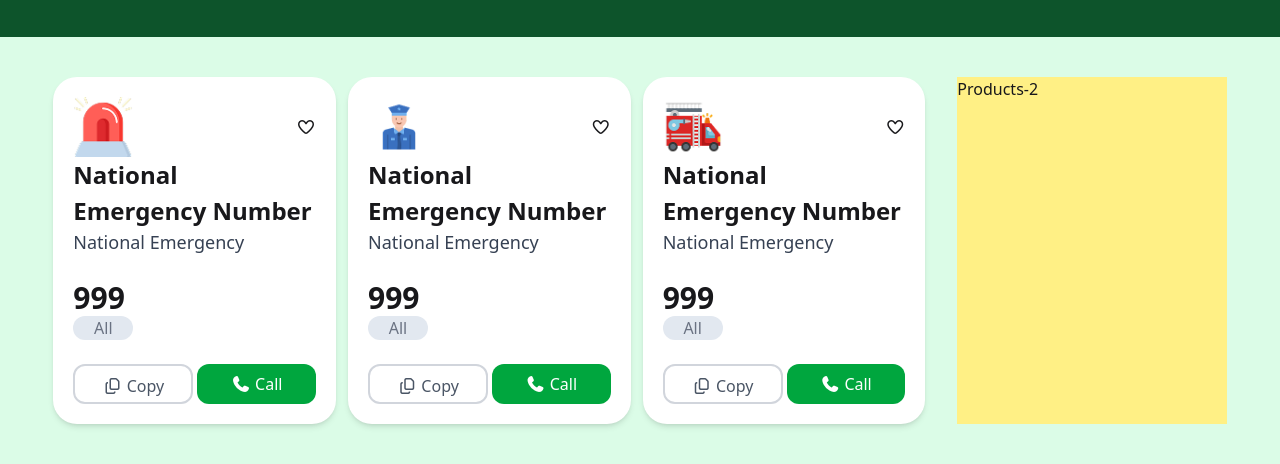
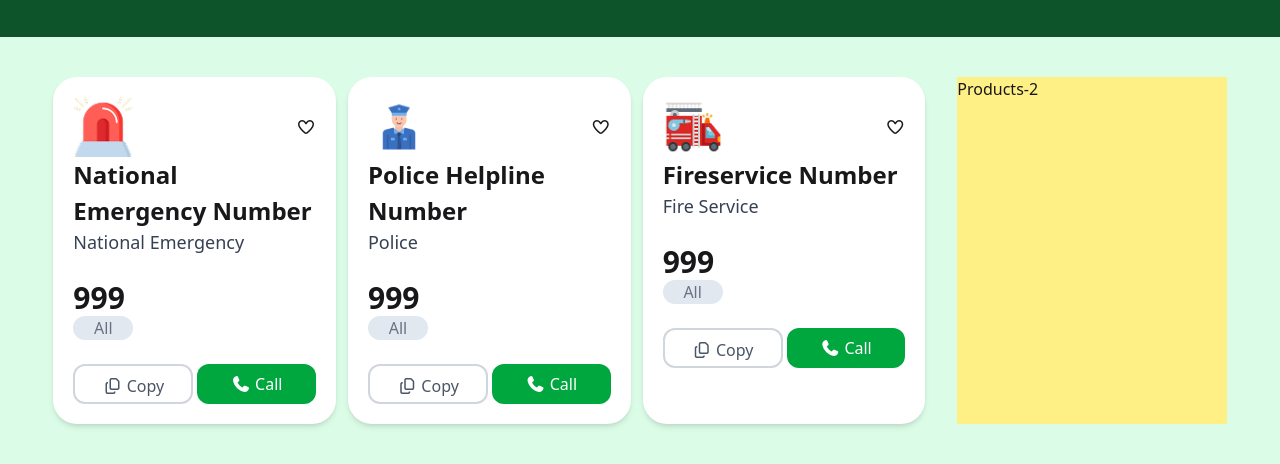
Before and after one commit to faiji31/Emergency-Hotline, a plain HTML site: page index.html in a window 1280 px wide. Shown: the part 343-807 px from the top of the page. Drawn offline with nearby package versions, Linux system fonts and the light colour scheme.

Commit message:
9th commit

```diff
--- a/index.html
+++ b/index.html
@@ -38,6 +38,7 @@
     <section id="products-container" class="w-11/12 mx-auto py-10 grid grid-cols-12 gap-8">
       <section id="product-box"class=" col-span-9">
      <div class="grid grid-cols-3 gap-3 ">
+      <!-- cart-1 -->
          <div id="cart" class="bg-white p-5 rounded-3xl shadow-md">
           <div class="flex justify-between items-center">
             <img src="assets/emergency.png" alt="" class="w-[60px] h-[60px]">
@@ -73,8 +74,8 @@
             <i class="fa-regular fa-heart"></i>
 
           </div>
-          <h1 class="font-bold text-[24px]">National Emergency Number</h1>
-          <p class="text-[18px] text-gray-700">National Emergency</p>
+          <h1 class="font-bold text-[24px]">Police Helpline Number</h1>
+          <p class="text-[18px] text-gray-700">Police</p>
           <br>
 
           <h1 class="text-3xl font-bold" >999</h1>
@@ -102,8 +103,8 @@
             <i class="fa-regular fa-heart"></i>
 
           </div>
-          <h1 class="font-bold text-[24px]">National Emergency Number</h1>
-          <p class="text-[18px] text-gray-700">National Emergency</p>
+          <h1 class="font-bold text-[24px]">Fireservice Number</h1>
+          <p class="text-[18px] text-gray-700">Fire Service</p>
           <br>
 
           <h1 class="text-3xl font-bold" >999</h1>
```
